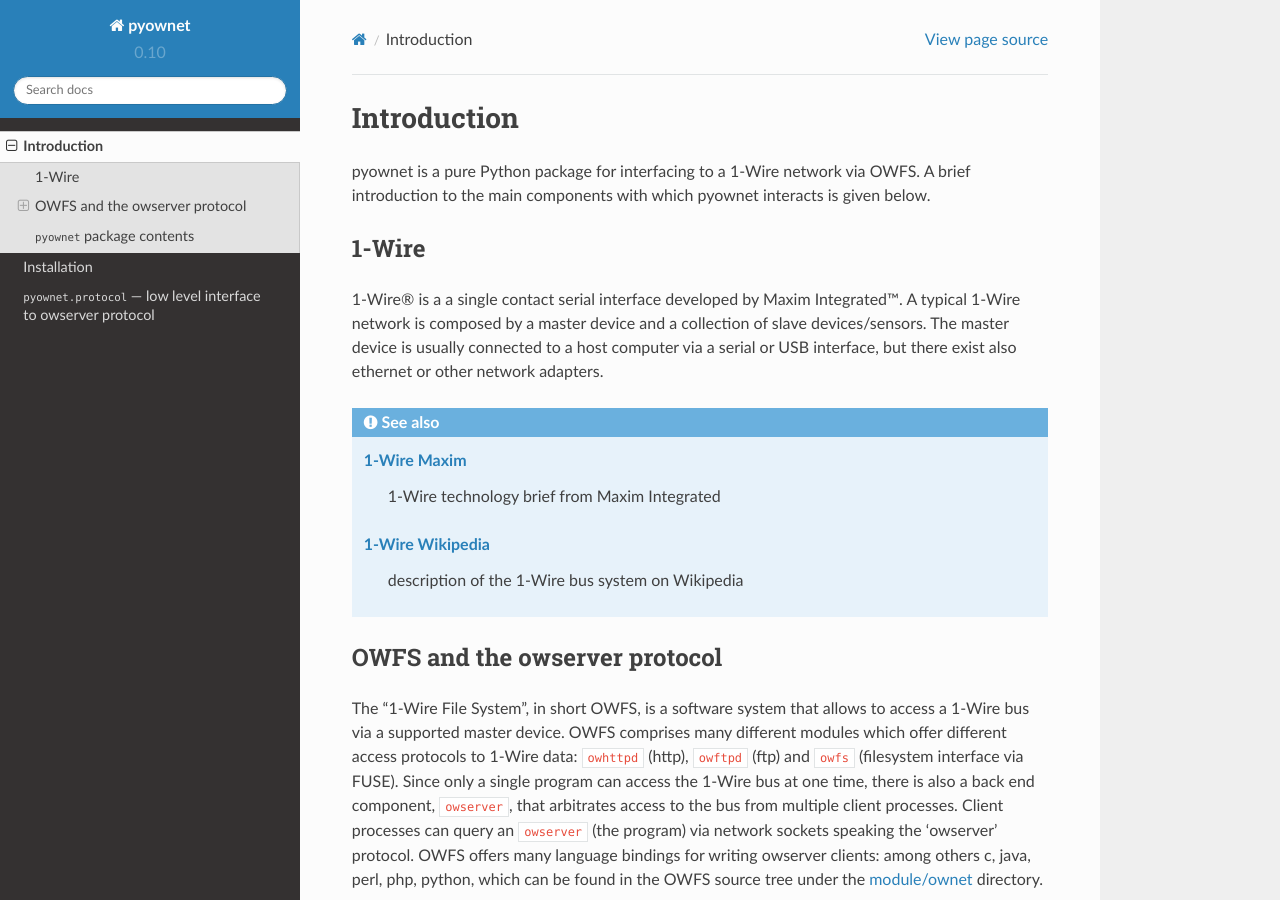
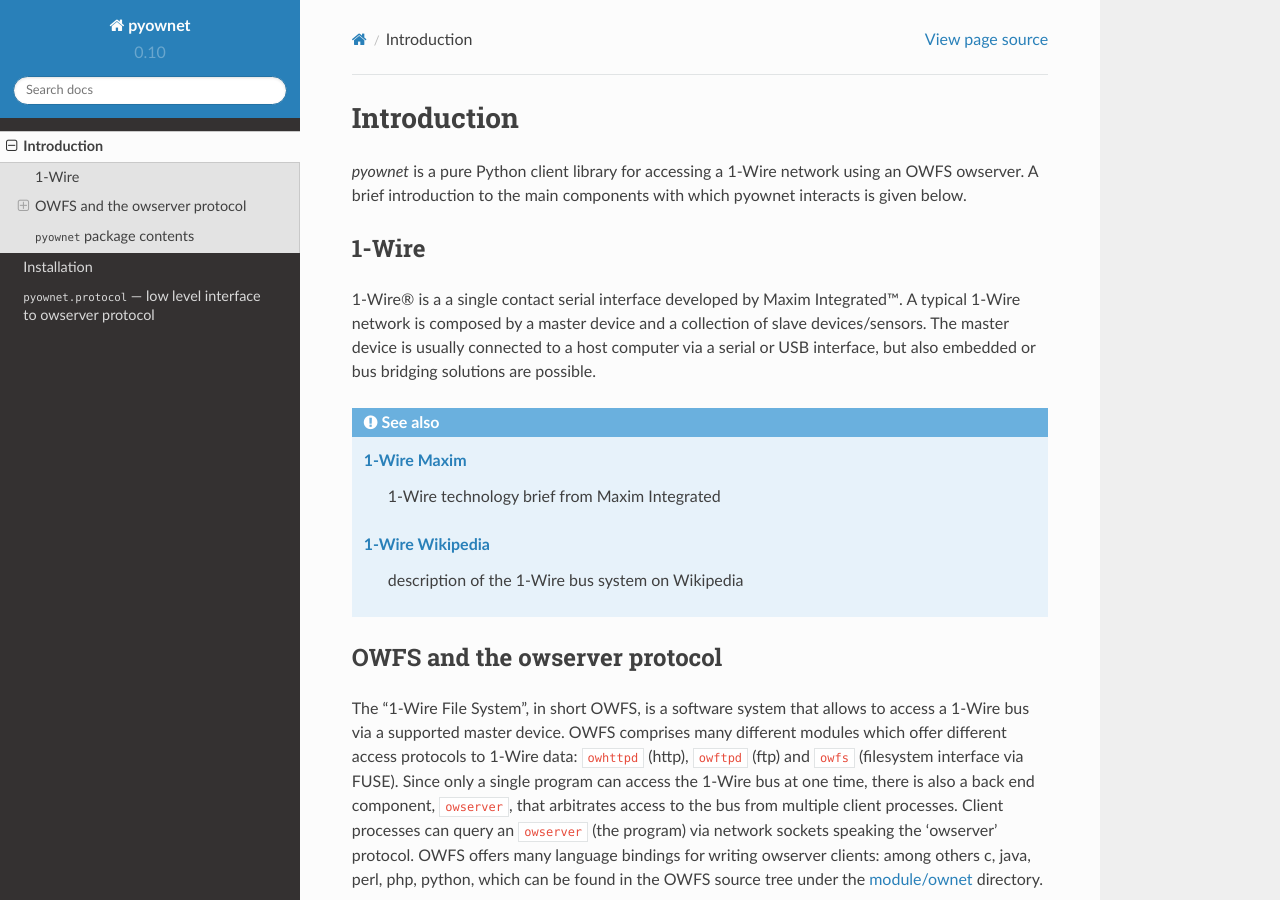
Before and after one commit to miccoli/pyownet, a Sphinx documentation site: the page built from docs/intro.rst, in a window 1280 px wide and 900 px high. Built offline with Sphinx 7.4.7 and the Read the Docs theme 2.0.0, drawn with Linux system fonts in a browser that asks for light colours; some of the changed text lies outside the part shown.

Commit message:
update docs to reflect Python 3.6 support

```diff
--- a/README.rst
+++ b/README.rst
@@ -38,7 +38,7 @@
 and is the main developing language. Running the ``2to3`` tool will
 generate valid and, whenever possible, idiomatic Python 3 code.
 
-Explicitly supported versions are Python 2.6, 2.7, 3.3 through 3.5.
+Explicitly supported versions are Python 2.6, 2.7, 3.3 through 3.6.
 
 
 Documentation
--- a/docs/index.rst
+++ b/docs/index.rst
@@ -4,9 +4,8 @@
 
 .. topic:: Abstract
 
-   pyownet is a pure python package for interfacing with OWFS via the
-   *owserver network protocol*. OWFS is a software system to access
-   devices on a 1-Wire® network.
+   *pyownet* is a pure Python client library for accessing a 1-Wire®
+   network by means of OWFS and the *owserver network protocol*.
 
 Contents
 ========
--- a/docs/installation.rst
+++ b/docs/installation.rst
@@ -16,7 +16,7 @@
 generate valid and, whenever possible, idiomatic Python 3 code. The
 present documentation refers to the Python 3 version of the package.
 
-Explicitly supported versions are Python 2.6, 2.7, 3.3 through 3.5.
+Explicitly supported versions are Python 2.6, 2.7, 3.3 through 3.6.
 
 Install from PyPI
 -----------------
--- a/docs/intro.rst
+++ b/docs/intro.rst
@@ -1,9 +1,9 @@
 Introduction
 ============
 
-pyownet is a pure Python package for interfacing to a 1-Wire
-network via OWFS. A brief introduction to the main components with
-which pyownet interacts is given below.
+*pyownet* is a pure Python client library for accessing a 1-Wire
+network using an OWFS owserver. A brief introduction to the main
+components with which pyownet interacts is given below.
 
 1-Wire
 ------
@@ -12,7 +12,7 @@
 Integrated™. A typical 1-Wire network is composed by a master device
 and a collection of slave devices/sensors. The master device is
 usually connected to a host computer via a serial or USB interface,
-but there exist also ethernet or other network adapters.
+but also embedded or bus bridging solutions are possible.
 
 .. seealso::
 
```
Also changed, not shown: other parts of docs/intro.rst (+1 -1 lines).
